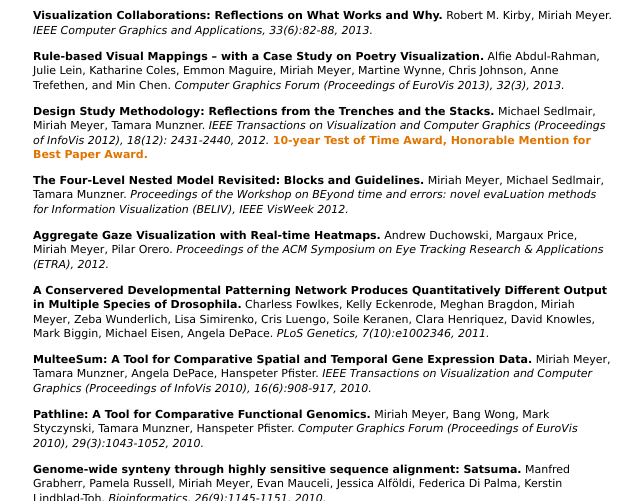
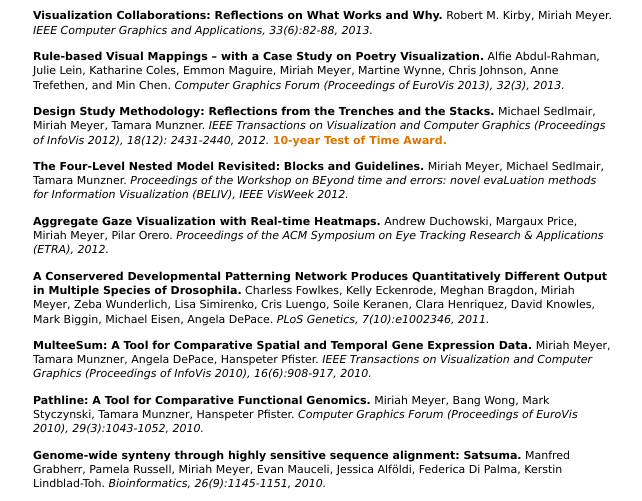
Before and after one commit to miriah/miriah.github.io, a plain HTML site: page publications/index.html in a window 1280 px wide. Shown: the part 2542-3043 px from the top of the page, without its empty margins (270-912 px from the left). Drawn offline with Linux system fonts and the light colour scheme.

Commit message:
Update index.html

```diff
--- a/publications/index.html
+++ b/publications/index.html
@@ -476,7 +476,7 @@ with a Case Study on Poetry Visualization.</b> Alfie Abdul-Rahman, Julie Lein, K
     Reflections from the Trenches and the Stacks.</b> Michael
     Sedlmair, Miriah Meyer, Tamara Munzner. <i>IEEE Transactions on
     Visualization and Computer Graphics (Proceedings of InfoVis 2012),
-    18(12): 2431-2440, 2012.</i></a> <b><font color="#DF7401">10-year Test of Time Award, Honorable Mention for Best Paper Award.</font></b> </p>
+    18(12): 2431-2440, 2012.</i></a> <b><font color="#DF7401">10-year Test of Time Award.</font></b> </p>
 </div>
 
 <div id="pub">
```
